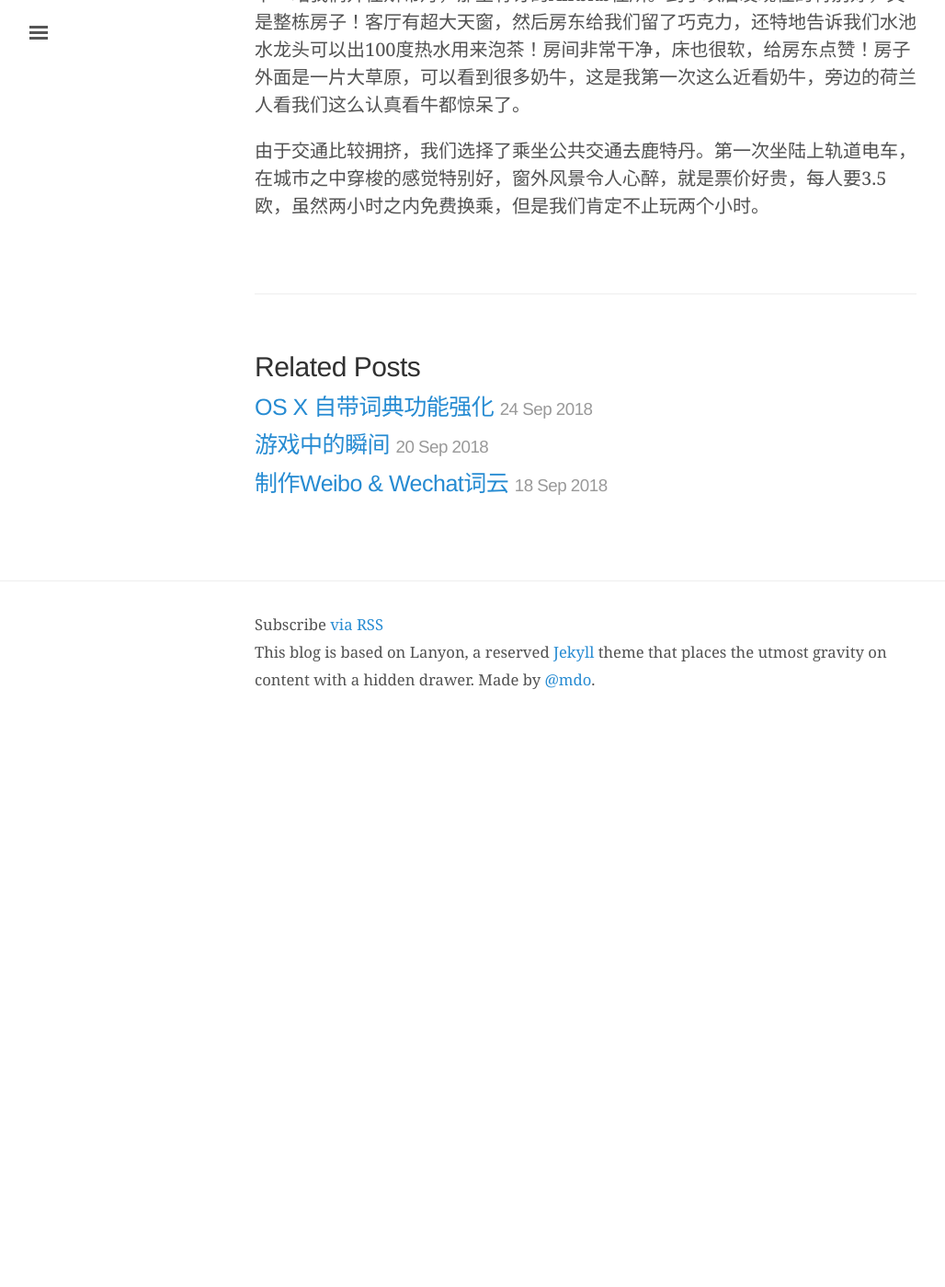
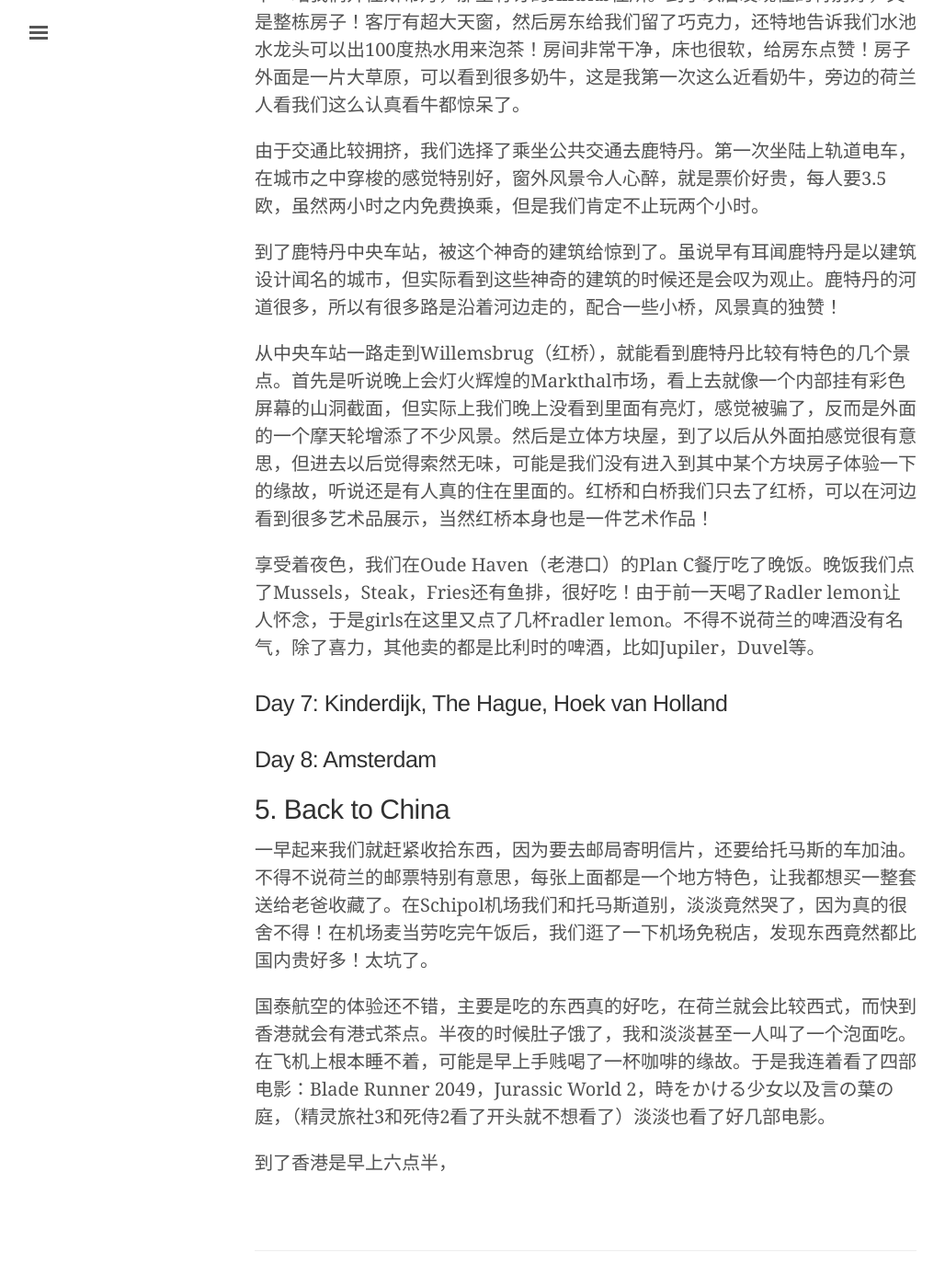
Before and after one commit to wittyfilter/wittyfilter.github.io, a Jekyll site: the page built from _posts/2018-10-11-travel-notes-of-B-D-NL.md, in a window 1280 px wide and 1400 px high, scrolled down 11472 px. Shown: the whole window at 92% size, without its empty margins (3-1031 px from the left). Built offline with Jekyll 4.4.1, drawn with Linux system fonts in a browser that asks for light colours; some web fonts are replaced; comment, search, counter and statistics services are not loaded; before the commit the page ends 12225 px from its top, so only the background shows below that; some of the changed text lies outside the part shown.

Commit message:
Update Posts

```diff
--- a/_posts/2018-10-11-travel-notes-of-B-D-NL.md
+++ b/_posts/2018-10-11-travel-notes-of-B-D-NL.md
@@ -88,7 +88,7 @@ tags:
 
 饭后一起散步到了码头，夜景特别好看。东西码头各有一个灯塔，一个闪着红光，一个闪着绿光，它们在等待着谁呢？看到远处的亮光点点，不禁让人以为是不是对岸的英国正灯火通明，谁知道呢？脑海中回响的，是关于敦刻尔克的一些零碎猜想。
 
-## Day3, Day4 and Day5:  Brussels, Leuven, Alken, Hasselts, Aachen and Cologne
+## 3. Day3, Day4 and Day5:  Brussels, Leuven, Alken, Hasselts, Aachen and Cologne
 <iframe src="https://www.google.com/maps/d/u/0/embed?mid=1V9KDvxs7WokwuKcxIoD3334h62fb6HCn" width="320" height="240"></iframe>
 
 ### Day3: Atomium, Mini-Europe, Leuven and Doorkijkkerk
@@ -167,3 +167,22 @@ tags:
 下一站我们开往斯希丹，那里有订的Airbnb住所。到了以后发现住的特别好，又是整栋房子！客厅有超大天窗，然后房东给我们留了巧克力，还特地告诉我们水池水龙头可以出100度热水用来泡茶！房间非常干净，床也很软，给房东点赞！房子外面是一片大草原，可以看到很多奶牛，这是我第一次这么近看奶牛，旁边的荷兰人看我们这么认真看牛都惊呆了。
 
 由于交通比较拥挤，我们选择了乘坐公共交通去鹿特丹。第一次坐陆上轨道电车，在城市之中穿梭的感觉特别好，窗外风景令人心醉，就是票价好贵，每人要3.5欧，虽然两小时之内免费换乘，但是我们肯定不止玩两个小时。
+
+到了鹿特丹中央车站，被这个神奇的建筑给惊到了。虽说早有耳闻鹿特丹是以建筑设计闻名的城市，但实际看到这些神奇的建筑的时候还是会叹为观止。鹿特丹的河道很多，所以有很多路是沿着河边走的，配合一些小桥，风景真的独赞！
+
+从中央车站一路走到Willemsbrug（红桥），就能看到鹿特丹比较有特色的几个景点。首先是听说晚上会灯火辉煌的Markthal市场，看上去就像一个内部挂有彩色屏幕的山洞截面，但实际上我们晚上没看到里面有亮灯，感觉被骗了，反而是外面的一个摩天轮增添了不少风景。然后是立体方块屋，到了以后从外面拍感觉很有意思，但进去以后觉得索然无味，可能是我们没有进入到其中某个方块房子体验一下的缘故，听说还是有人真的住在里面的。红桥和白桥我们只去了红桥，可以在河边看到很多艺术品展示，当然红桥本身也是一件艺术作品！
+
+享受着夜色，我们在Oude Haven（老港口）的Plan C餐厅吃了晚饭。晚饭我们点了Mussels，Steak，Fries还有鱼排，很好吃！由于前一天喝了Radler lemon让人怀念，于是girls在这里又点了几杯radler lemon。不得不说荷兰的啤酒没有名气，除了喜力，其他卖的都是比利时的啤酒，比如Jupiler，Duvel等。
+
+### Day 7: Kinderdijk, The Hague, Hoek van Holland
+
+
+### Day 8: Amsterdam
+
+## 5. Back to China
+
+一早起来我们就赶紧收拾东西，因为要去邮局寄明信片，还要给托马斯的车加油。不得不说荷兰的邮票特别有意思，每张上面都是一个地方特色，让我都想买一整套送给老爸收藏了。在Schipol机场我们和托马斯道别，淡淡竟然哭了，因为真的很舍不得！在机场麦当劳吃完午饭后，我们逛了一下机场免税店，发现东西竟然都比国内贵好多！太坑了。
+
+国泰航空的体验还不错，主要是吃的东西真的好吃，在荷兰就会比较西式，而快到香港就会有港式茶点。半夜的时候肚子饿了，我和淡淡甚至一人叫了一个泡面吃。在飞机上根本睡不着，可能是早上手贱喝了一杯咖啡的缘故。于是我连着看了四部电影：Blade Runner 2049，Jurassic World 2，時をかける少女以及言の葉の庭，（精灵旅社3和死侍2看了开头就不想看了）淡淡也看了好几部电影。
+
+到了香港是早上六点半，
```
Also changed, not shown: other parts of _posts/2018-10-11-travel-notes-of-B-D-NL.md (+1 -1 lines).
